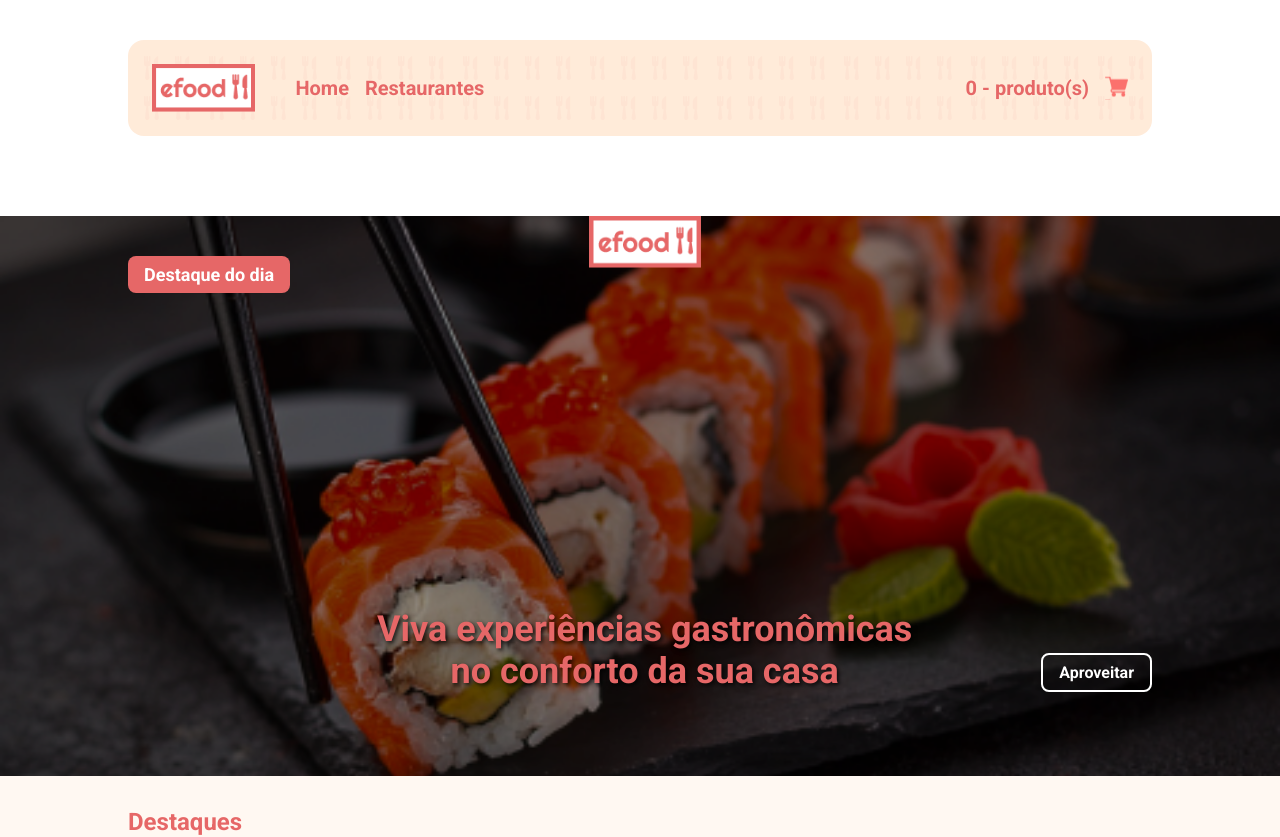
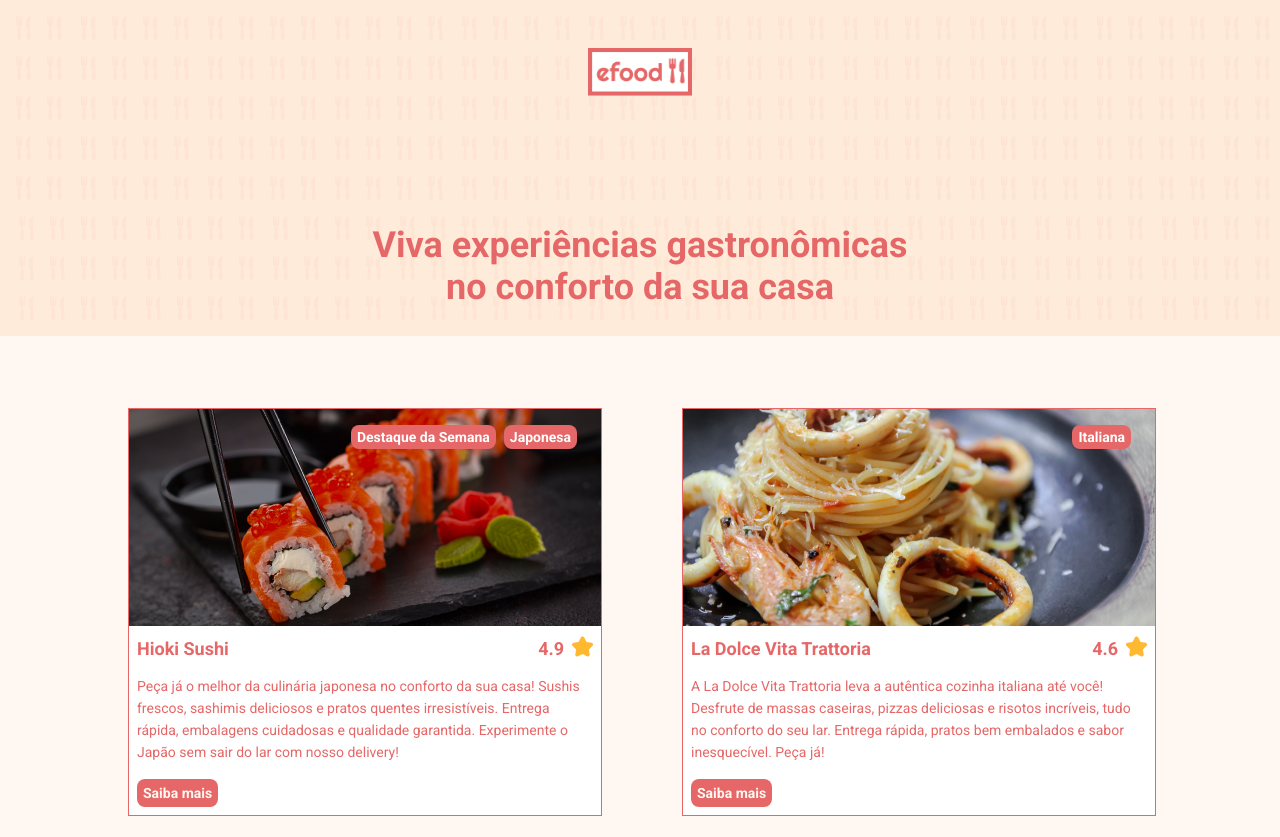
Before and after one commit to ito-0/ProjetoFinal, a React (Create React App) app: page / in a window 1280 px wide. Shown: the top 837 px of the page. Built offline with nearby package versions, Linux system fonts and the light colour scheme.

Commit message:
Ajustando o Banner e Header

```diff
--- a/public/index.html
+++ b/public/index.html
@@ -27,7 +27,7 @@
     <title>EFOOD [OFFICIAL]</title>
     <link rel="preconnect" href="https://fonts.googleapis.com">
     <link rel="preconnect" href="https://fonts.gstatic.com" crossorigin>
-    <link href="https://fonts.googleapis.com/css2?family=Roboto:wght@400;700&display=swap" rel="stylesheet">
+    <link href="https://fonts.googleapis.com/css2?family=Roboto:wght@100;400;700&display=swap" rel="stylesheet">
   </head>
   <body>
     <noscript>You need to enable JavaScript to run this app.</noscript>
--- a/src/App.tsx
+++ b/src/App.tsx
@@ -12,9 +12,7 @@ function App() {
     <>
       <BrowserRouter>
         <GlobalCSS />
-        <div className="container">
-          <Header />
-        </div>
+        <Header />
         <Rotas />
         <Footer />
       </BrowserRouter>
--- a/src/components/Header/index.tsx
+++ b/src/components/Header/index.tsx
@@ -1,30 +1,39 @@
-import { HeaderBar, LinkCart, LinkItem, Links, Logo } from './syles';
+import { BannerTitle, HeaderBar, LinkItem, Links, Logo } from './syles';
 
 import logo from '../../assets/images/logo.png';
 import bannerImg from '../../assets/images/bannerImg.png';
-import carrinho from '../../assets/images/carrinho.svg';
+import { useLocation } from 'react-router-dom';
+import { useEffect, useState } from 'react';
 
-const Header = () => (
-  <HeaderBar style={{ backgroundImage: `url(${bannerImg})` }}>
-    <div>
+const Header = () => {
+  const location = useLocation();
+  const [isVisible, setIsVisible] = useState(true);
+
+  useEffect(() => {
+    // Define isVisible com base na URL atual
+    setIsVisible(location.pathname !== '/restaurantes');
+  }, [location.pathname]);
+
+  return (
+    <HeaderBar style={{ backgroundImage: `url(${bannerImg})` }}>
       <Logo src={logo} alt="efood" />
       <nav>
-        <Links>
-          <LinkItem>
-            <a href="/">Home</a>
-          </LinkItem>
+        <Links className={isVisible ? '' : 'visivel'}>
           <LinkItem>
             <a href="/restaurantes">Restaurantes</a>
           </LinkItem>
+          <LinkItem>
+            <a href="/restaurantes">0 - produto(s)</a>
+          </LinkItem>
         </Links>
       </nav>
-    </div>
-
-    <LinkCart href="#">
-      0 - produto(s)
-      <img src={carrinho} alt="Carrinho" />
-    </LinkCart>
-  </HeaderBar>
-);
+      {isVisible && (
+        <BannerTitle>
+          Viva experiências gastronômicas no conforto da sua casa
+        </BannerTitle>
+      )}
+    </HeaderBar>
+  );
+};
 
 export default Header;
--- a/src/components/Header/syles.ts
+++ b/src/components/Header/syles.ts
@@ -3,11 +3,11 @@ import { cores } from '../../styles';
 
 export const HeaderBar = styled.header`
   padding: 24px;
-  border-radius: 16px;
-  margin-bottom: 80px;
   display: flex;
   align-items: center;
   justify-content: space-between;
+  flex-direction: column;
+  position: relative;
 
   a {
     color: ${cores.rosaEscuro};
@@ -15,32 +15,33 @@ export const HeaderBar = styled.header`
     font-weight: bold;
     font-size: 20px;
   }
-
-  div {
-    display: flex;
-    align-items: center;
-  }
 `;
 
 export const Logo = styled.img`
   height: 48px;
+  position: absolute;
+  margin-top: 24px;
 `;
 
 export const Links = styled.ul`
-  display: flex;
-  margin-left: 40px;
+  display: none;
+
+  &.visivel {
+    display: flex;
+  }
 `;
 
 export const LinkItem = styled.li`
-  margin-right: 16px;
+  padding: 32px 0;
+  margin-right: 392px;
+  margin-left: 392px;
+  white-space: nowrap;
 `;
 
-export const LinkCart = styled.a`
-  display: flex;
-
-  img {
-    margin-left: 16px;
-    filter: invert(45%) sepia(78%) saturate(597%) hue-rotate(314deg)
-      brightness(98%) contrast(101%);
-  }
+export const BannerTitle = styled.h1`
+  font-size: 36px;
+  max-width: 540px;
+  text-align: center;
+  margin-top: 200px;
+  margin-bottom: 4px;
 `;
--- a/src/components/RestBanner/styles.ts
+++ b/src/components/RestBanner/styles.ts
@@ -25,11 +25,11 @@ export const Imagem = styled.div`
     flex-direction: column;
     justify-content: space-between;
     height: 100%;
-    padding: 16px;
+    padding: 16px 0;
   }
 `;
 
 export const Category = styled.h2`
   font-size: 32px;
-  font-weight: normal;
+  font-weight: 100;
 `;
--- a/src/pages/Home/index.tsx
+++ b/src/pages/Home/index.tsx
@@ -1,4 +1,3 @@
-import Banner from '../../components/Banner';
 import ProductsList from '../../components/ProductsList';
 import Prato from '../../models/Prato';
 
@@ -25,7 +24,7 @@ const destaques: Prato[] = [
       'A La Dolce Vita Trattoria leva a autêntica cozinha italiana até você! Desfrute de massas caseiras, pizzas deliciosas e risotos incríveis, tudo no conforto do seu lar. Entrega rápida, pratos bem embalados e sabor inesquecível. Peça já!',
     image: comidaUm,
     infos: ['Italiana'],
-    title: 'Hioki Sushi'
+    title: 'La Dolce Vita Trattoria'
   },
   {
     id: 3,
@@ -35,7 +34,7 @@ const destaques: Prato[] = [
       'A La Dolce Vita Trattoria leva a autêntica cozinha italiana até você! Desfrute de massas caseiras, pizzas deliciosas e risotos incríveis, tudo no conforto do seu lar. Entrega rápida, pratos bem embalados e sabor inesquecível. Peça já!',
     image: comidaUm,
     infos: ['Italiana'],
-    title: 'Hioki Sushi'
+    title: 'La Dolce Vita Trattoria'
   },
   {
     id: 4,
@@ -45,7 +44,7 @@ const destaques: Prato[] = [
       'A La Dolce Vita Trattoria leva a autêntica cozinha italiana até você! Desfrute de massas caseiras, pizzas deliciosas e risotos incríveis, tudo no conforto do seu lar. Entrega rápida, pratos bem embalados e sabor inesquecível. Peça já!',
     image: comidaUm,
     infos: ['Italiana'],
-    title: 'Hioki Sushi'
+    title: 'La Dolce Vita Trattoria'
   },
   {
     id: 5,
@@ -55,7 +54,7 @@ const destaques: Prato[] = [
       'A La Dolce Vita Trattoria leva a autêntica cozinha italiana até você! Desfrute de massas caseiras, pizzas deliciosas e risotos incríveis, tudo no conforto do seu lar. Entrega rápida, pratos bem embalados e sabor inesquecível. Peça já!',
     image: comidaUm,
     infos: ['Italiana'],
-    title: 'Hioki Sushi'
+    title: 'La Dolce Vita Trattoria'
   },
   {
     id: 6,
@@ -65,14 +64,13 @@ const destaques: Prato[] = [
       'A La Dolce Vita Trattoria leva a autêntica cozinha italiana até você! Desfrute de massas caseiras, pizzas deliciosas e risotos incríveis, tudo no conforto do seu lar. Entrega rápida, pratos bem embalados e sabor inesquecível. Peça já!',
     image: comidaUm,
     infos: ['Italiana'],
-    title: 'Hioki Sushi'
+    title: 'La Dolce Vita Trattoria'
   }
 ];
 
 const Home = () => (
   <>
-    <Banner />
-    <ProductsList pratos={destaques} background="rosaClaro" title="Destaques" />
+    <ProductsList pratos={destaques} background="rosaClaro" title="" />
   </>
 );
 
--- a/src/pages/Restaurantes/index.tsx
+++ b/src/pages/Restaurantes/index.tsx
@@ -21,42 +21,42 @@ const pratosLaDolce: RestPrato[] = [
     description:
       'A clássica Marguerita: molho de tomate suculento, mussarela derretida, manjericão fresco e um toque de azeite. Sabor e simplicidade!',
     image: pizzaMarguerita,
-    title: 'Hioki Sushi'
+    title: 'Pizza Marguerita'
   },
   {
     id: 2,
     description:
       'A clássica Marguerita: molho de tomate suculento, mussarela derretida, manjericão fresco e um toque de azeite. Sabor e simplicidade!',
     image: pizzaMarguerita,
-    title: 'Hioki Sushi'
+    title: 'Pizza Marguerita'
   },
   {
     id: 3,
     description:
       'A clássica Marguerita: molho de tomate suculento, mussarela derretida, manjericão fresco e um toque de azeite. Sabor e simplicidade!',
     image: pizzaMarguerita,
-    title: 'Hioki Sushi'
+    title: 'Pizza Marguerita'
   },
   {
     id: 4,
     description:
       'A clássica Marguerita: molho de tomate suculento, mussarela derretida, manjericão fresco e um toque de azeite. Sabor e simplicidade!',
     image: pizzaMarguerita,
-    title: 'Hioki Sushi'
+    title: 'Pizza Marguerita'
   },
   {
     id: 5,
     description:
       'A clássica Marguerita: molho de tomate suculento, mussarela derretida, manjericão fresco e um toque de azeite. Sabor e simplicidade!',
     image: pizzaMarguerita,
-    title: 'Hioki Sushi'
+    title: 'Pizza Marguerita'
   },
   {
     id: 6,
     description:
       'A clássica Marguerita: molho de tomate suculento, mussarela derretida, manjericão fresco e um toque de azeite. Sabor e simplicidade!',
     image: pizzaMarguerita,
-    title: 'Hioki Sushi'
+    title: 'Pizza Marguerita'
   }
 ];
 
--- a/src/styles.ts
+++ b/src/styles.ts
@@ -19,7 +19,6 @@ export const GlobalCSS = createGlobalStyle`
 
   body {
     color: ${cores.rosaEscuro};
-    padding-top: 40px;
   }
 
   .container {
```
